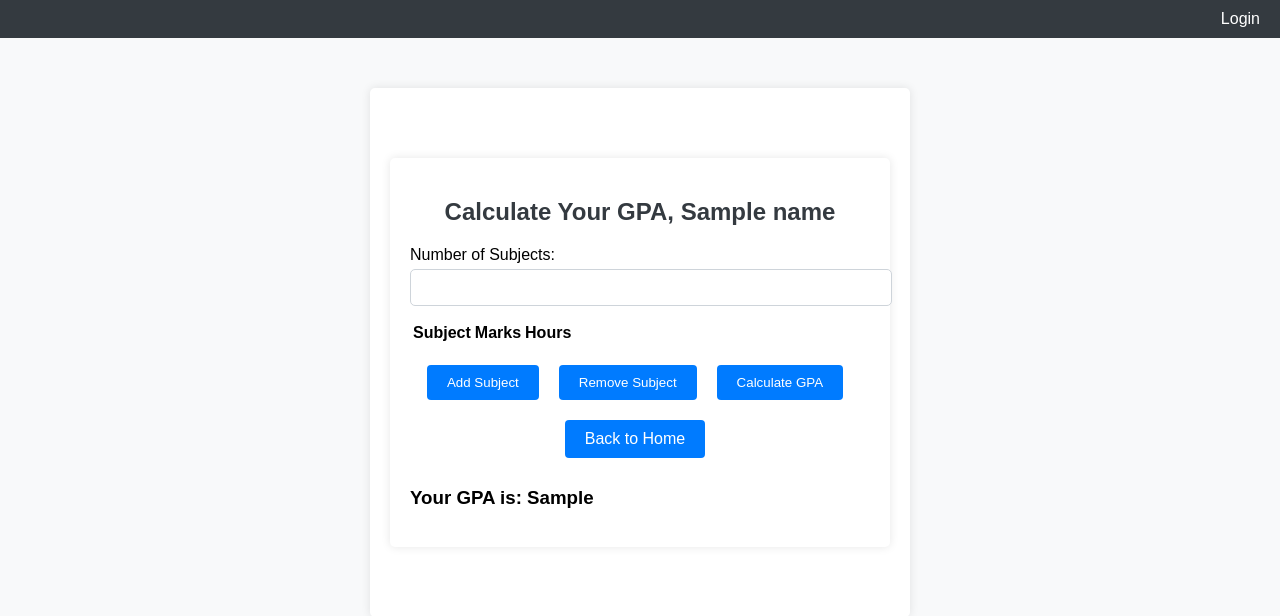
After one commit to Gardo32/functions, a Flask app: template src/templates/gpa.html in a window 1280 px wide. The commit adds this page. Shown: the top 616 px of the page. Run offline with Flask 2, Linux system fonts and the light colour scheme; the template is opened without the code that fills it: most values are stand-ins (such as "Sample title", 1, 10 or a date in 2020); lists and menus that the app fills with data are empty; parts of the project's set-up code (start-up, migrations or seed data) failed here and were passed over.

```diff
--- a/main.py
+++ b/main.py
@@ -1,15 +1,16 @@
-from flask import Flask, render_template, redirect, url_for
+from flask import Flask, render_template, redirect, url_for, request
 from flask_login import LoginManager, UserMixin, login_user, login_required, logout_user, current_user
 from forms import LoginForm  # Assuming you have a LoginForm defined in forms.py
+from calc import calculate_gpa
 from dotenv import load_dotenv
 import os
+from models import password_to_user, pad_keys_with_zeros
 
 load_dotenv()
+pad_keys_with_zeros(password_to_user)
+
 password = os.getenv('password')
-# Dictionary mapping passwords to usernames
-password_to_user = {
-    password: 'Admin A'
-}
+
 
 app = Flask(__name__, template_folder='src/templates', static_folder='src/static')
 app.config['SECRET_KEY'] = 'your_secret_key'
@@ -18,14 +19,13 @@ login_manager = LoginManager()
 login_manager.init_app(app)
 login_manager.login_view = 'login'
 
-# Mock user database
+
 class User(UserMixin):
     def __init__(self, username):
         self.id = username
 
 @login_manager.user_loader
 def load_user(user_id):
-    # Load the User object based on the provided username
     return User(user_id)
 
 @app.route('/')
@@ -53,10 +53,30 @@ def logout():
     logout_user()
     return redirect(url_for('login'))
 
-@app.route('/gpa')
+@app.route('/gpa', methods=['GET', 'POST'])
 @login_required
 def gpa():
-    return "GPA"
+    if request.method == 'POST':
+        num_subjects = int(request.form['num_subjects'])
+
+        marks_list = []
+        hours_list = []
+
+        for i in range(num_subjects):
+            marks = int(request.form[f'marks_{i+1}'])
+            hours = int(request.form[f'hours_{i+1}'])
+            marks_list.append(marks)
+            hours_list.append(hours)
+
+        final_gpa = calculate_gpa(num_subjects, marks_list, hours_list)
+
+        return render_template('gpa.html', final_gpa=final_gpa, name=current_user.id, num_subjects=num_subjects)
+
+    num_subjects = 0
+
+    return render_template('gpa.html', name=current_user.id, num_subjects=num_subjects)
+
+
 
 if __name__ == '__main__':
     app.run(debug=True)
--- a/requirements.txt
+++ b/requirements.txt
@@ -9,5 +9,4 @@ Flask-WTF==0.15.1
 WTForms==2.3.3
 Werkzeug==2.0.3
 python-dotenv
-SQLAlchemy
-pyodbc
+pandas
--- /dev/null
+++ b/src/static/gpa.js
@@ -0,0 +1,65 @@
+function addSubjectField() {
+    var numSubjects = parseInt(document.getElementById('num_subjects').value);
+    var subjectTableBody = document.getElementById('subjectTableBody');
+    var subjectIndex = subjectTableBody.children.length + 1;
+
+    var newRow = `
+        <tr id="subjectRow_${subjectIndex}">
+            <td>Subject ${subjectIndex}</td>
+            <td><input type="number" id="marks_${subjectIndex}" name="marks_${subjectIndex}" class="form-control" required></td>
+            <td><input type="number" id="hours_${subjectIndex}" name="hours_${subjectIndex}" class="form-control" required></td>
+        </tr>
+    `;
+
+    subjectTableBody.insertAdjacentHTML('beforeend', newRow);
+
+    // Add event listener to restrict marks input to maximum 100
+    var marksInput = document.getElementById(`marks_${subjectIndex}`);
+    marksInput.addEventListener('change', function() {
+        if (parseInt(this.value) > 100) {
+            this.value = 100;
+        }
+    });
+}
+
+function removeSubjectField() {
+    var subjectTableBody = document.getElementById('subjectTableBody');
+    if (subjectTableBody.children.length > 0) {
+        subjectTableBody.removeChild(subjectTableBody.lastElementChild);
+    }
+}
+
+// Update subject fields based on num_subjects input
+document.getElementById('num_subjects').addEventListener('change', function() {
+    var numSubjects = parseInt(this.value);
+    var subjectTableBody = document.getElementById('subjectTableBody');
+    var currentSubjects = subjectTableBody.children.length;
+
+    if (numSubjects > currentSubjects) {
+        for (var i = currentSubjects + 1; i <= numSubjects; i++) {
+            var newRow = `
+                <tr id="subjectRow_${i}">
+                    <td>Subject ${i}</td>
+                    <td><input type="number" id="marks_${i}" name="marks_${i}" class="form-control" required></td>
+                    <td><input type="number" id="hours_${i}" name="hours_${i}" class="form-control" required></td>
+                </tr>
+            `;
+            subjectTableBody.insertAdjacentHTML('beforeend', newRow);
+
+            // Add event listener to restrict marks input to maximum 100
+            var marksInput = document.getElementById(`marks_${i}`);
+            marksInput.addEventListener('change', function() {
+                if (parseInt(this.value) > 100) {
+                    this.value = 100;
+                }
+            });
+        }
+    } else if (numSubjects < currentSubjects) {
+        for (var i = currentSubjects; i > numSubjects; i--) {
+            var subjectRow = document.getElementById(`subjectRow_${i}`);
+            if (subjectRow) {
+                subjectRow.parentNode.removeChild(subjectRow);
+            }
+        }
+    }
+});
--- a/src/static/style.css
+++ b/src/static/style.css
@@ -56,3 +56,33 @@ h2 {
 .btn:hover {
     background-color: #0056b3;
 }
+/* src/static/css/style.css */
+
+.button-container {
+    margin-top: 20px;
+    flex: auto;
+    display: flex;
+    flex-wrap: wrap;
+    justify-content: center;
+    align-items: center;
+    gap: 10px;
+
+}
+
+.button {
+    display: inline-block;
+    padding: 10px 20px;
+    margin-right: 10px;
+    margin-bottom: 10px;
+    background-color: #007bff; /* Blue background color */
+    color: white; /* White text color */
+    border: none; /* Remove border */
+    border-radius: 4px; /* Rounded corners */
+    text-align: center; /* Center text */
+    text-decoration: none; /* Remove underline */
+    cursor: pointer; /* Cursor on hover */
+}
+
+.button:hover {
+    background-color: #0056b3; /* Darker blue on hover */
+}
--- /dev/null
+++ b/src/templates/gpa.html
@@ -0,0 +1,42 @@
+{% extends "base.html" %}
+
+{% block content %}
+<div class="container">
+    <h2>Calculate Your GPA, {{ name }}</h2>
+
+    <form id="gpaForm" method="POST" action="{{ url_for('gpa') }}">
+        <div class="form-group">
+            <label for="num_subjects">Number of Subjects:</label>
+            <input type="number" id="num_subjects" name="num_subjects" class="form-control" required>
+        </div>
+
+        <table id="subjectTable" class="table">
+            <thead>
+                <tr>
+                    <th>Subject</th>
+                    <th>Marks</th>
+                    <th>Hours</th>
+                </tr>
+            </thead>
+            <tbody id="subjectTableBody">
+                <!-- JavaScript will populate this with subject fields -->
+            </tbody>
+        </table>
+
+        <div class="button-container">
+            <button type="button" class="button" onclick="addSubjectField()">Add Subject</button>
+            <button type="button" class="button" onclick="removeSubjectField()">Remove Subject</button>
+            <button type="submit" class="button">Calculate GPA</button>
+            <a href="{{ url_for('home') }}" class="button">Back to Home</a>
+        </div>
+    </form>
+
+    {% if final_gpa is defined %}
+    <div>
+        <h3>Your GPA is: {{ final_gpa }}</h3>
+    </div>
+    {% endif %}
+</div>
+
+<script src="{{ url_for('static', filename='gpa.js') }}"></script>
+{% endblock %}
--- a/src/templates/home.html
+++ b/src/templates/home.html
@@ -2,4 +2,10 @@
 
 {% block content %}
     <h2>Welcome, {{ name }}!</h2>
+
+    <div class="button-container">
+        <a href="{{ url_for('gpa') }}" class="button">Calculate GPA</a>
+        <a href="{{ url_for('logout') }}" class="button">Logout</a>
+        <!-- Add more buttons for other routes as needed -->
+    </div>
 {% endblock %}
```
Also changed, not shown: calc.py (added, +10 -0 lines), models.py (+11 -10 lines), 1 other file.
